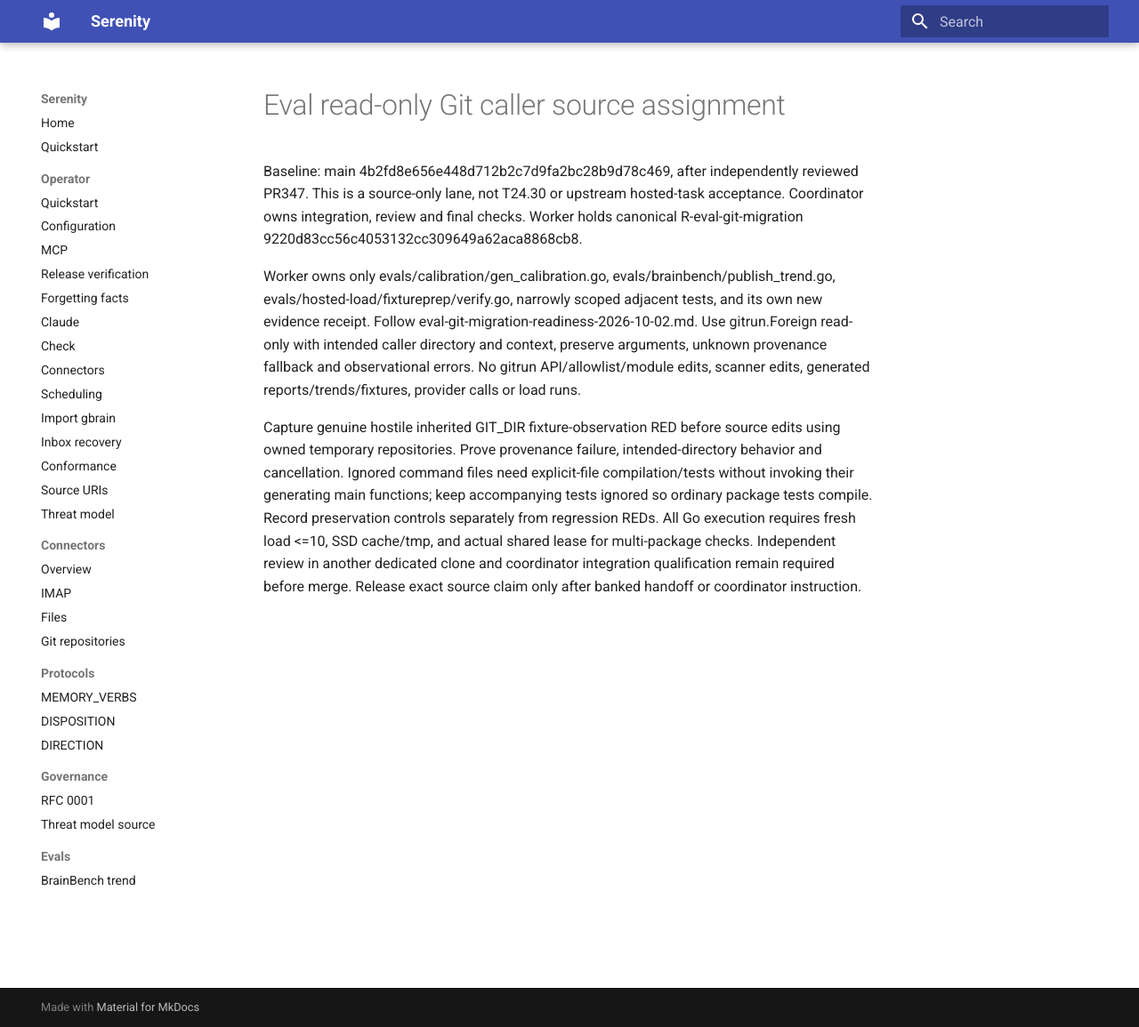
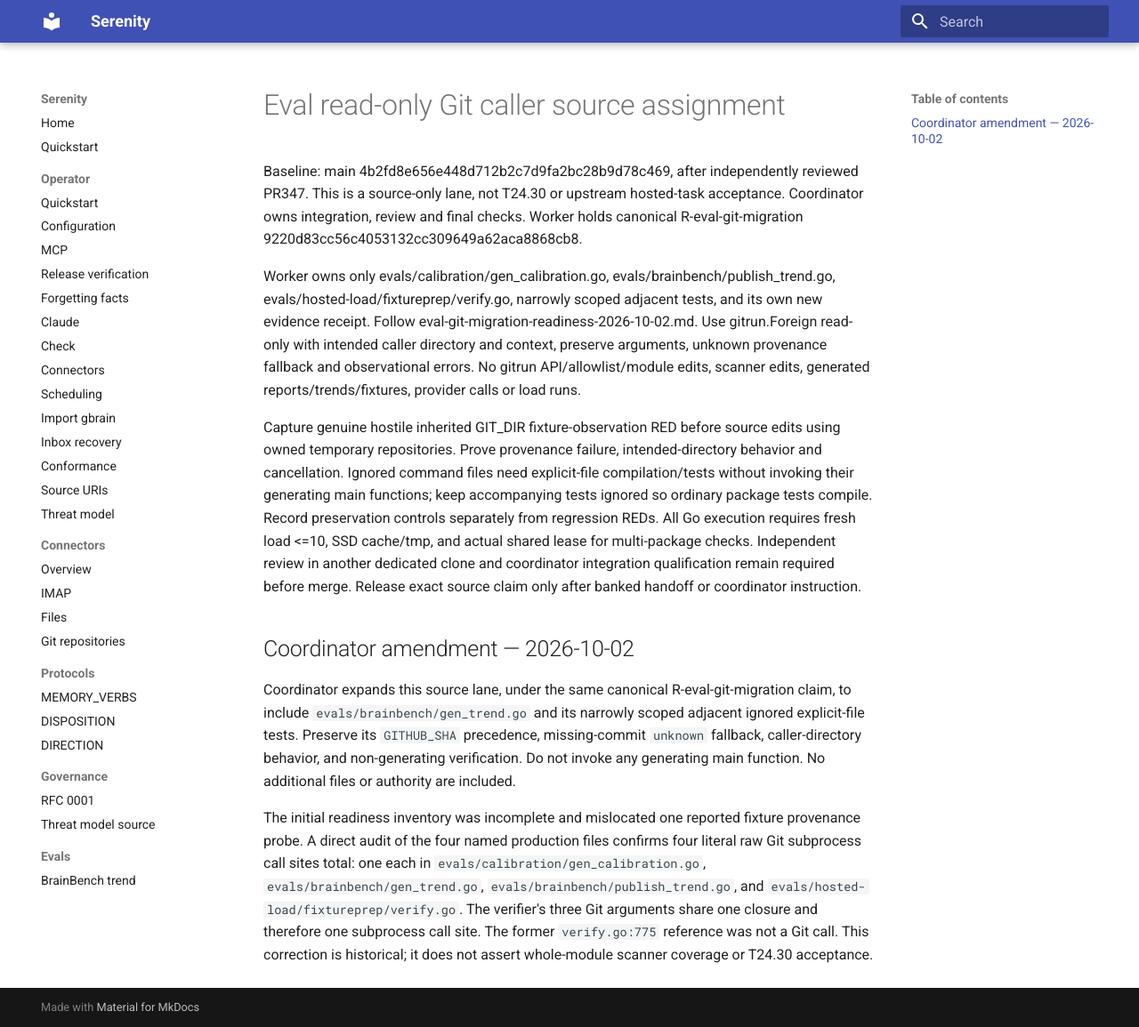
Before and after one commit to sirerun/serenity, an MkDocs documentation site: the page built from docs/plans/eval-git-source-assignment-2026-10-02.md, in a window 1280 px wide and 1155 px high. Shown: the whole window at 89% size. Built offline with MkDocs 1.6.1 and Material for MkDocs 9.7.7, drawn with Linux system fonts in a browser that asks for light colours.

Commit message:
docs: amend eval git source assignment inventory

```diff
--- a/docs/plans/eval-git-source-assignment-2026-10-02.md
+++ b/docs/plans/eval-git-source-assignment-2026-10-02.md
@@ -5,3 +5,9 @@ Baseline: main 4b2fd8e656e448d712b2c7d9fa2bc28b9d78c469, after independently rev
 Worker owns only evals/calibration/gen_calibration.go, evals/brainbench/publish_trend.go, evals/hosted-load/fixtureprep/verify.go, narrowly scoped adjacent tests, and its own new evidence receipt. Follow eval-git-migration-readiness-2026-10-02.md. Use gitrun.Foreign read-only with intended caller directory and context, preserve arguments, unknown provenance fallback and observational errors. No gitrun API/allowlist/module edits, scanner edits, generated reports/trends/fixtures, provider calls or load runs.
 
 Capture genuine hostile inherited GIT_DIR fixture-observation RED before source edits using owned temporary repositories. Prove provenance failure, intended-directory behavior and cancellation. Ignored command files need explicit-file compilation/tests without invoking their generating main functions; keep accompanying tests ignored so ordinary package tests compile. Record preservation controls separately from regression REDs. All Go execution requires fresh load <=10, SSD cache/tmp, and actual shared lease for multi-package checks. Independent review in another dedicated clone and coordinator integration qualification remain required before merge. Release exact source claim only after banked handoff or coordinator instruction.
+
+## Coordinator amendment — 2026-10-02
+
+Coordinator expands this source lane, under the same canonical R-eval-git-migration claim, to include `evals/brainbench/gen_trend.go` and its narrowly scoped adjacent ignored explicit-file tests. Preserve its `GITHUB_SHA` precedence, missing-commit `unknown` fallback, caller-directory behavior, and non-generating verification. Do not invoke any generating main function. No additional files or authority are included.
+
+The initial readiness inventory was incomplete and mislocated one reported fixture provenance probe. A direct audit of the four named production files confirms four literal raw Git subprocess call sites total: one each in `evals/calibration/gen_calibration.go`, `evals/brainbench/gen_trend.go`, `evals/brainbench/publish_trend.go`, and `evals/hosted-load/fixtureprep/verify.go`. The verifier's three Git arguments share one closure and therefore one subprocess call site. The former `verify.go:775` reference was not a Git call. This correction is historical; it does not assert whole-module scanner coverage or T24.30 acceptance.
```
Also changed, not shown: docs/plans/eval-git-migration-readiness-2026-10-02.md (+4 -0 lines).
